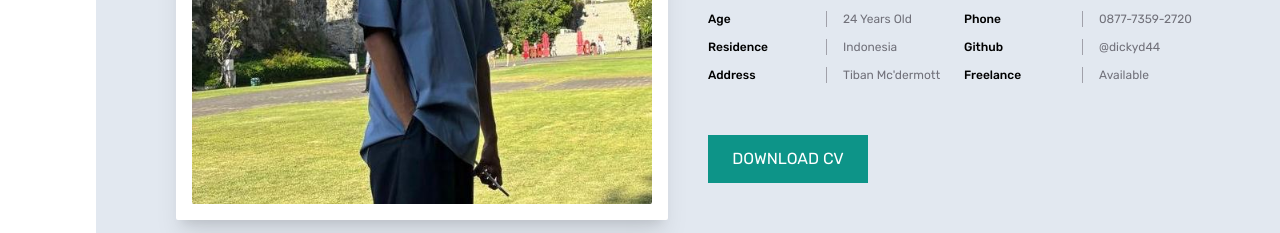
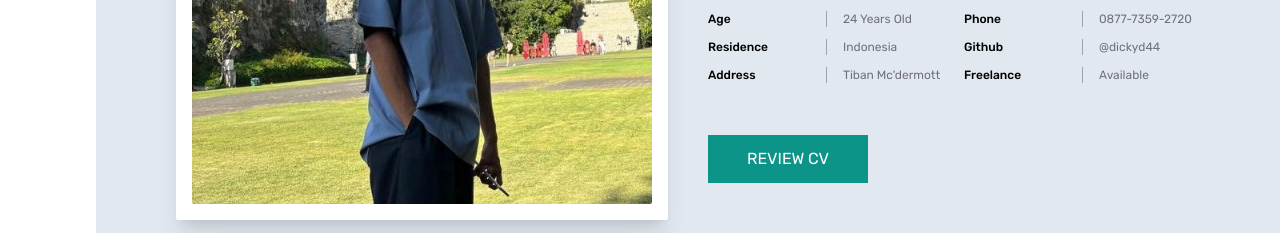
Before and after one commit to dickyd44/portfolio, a Next.js app: page / in a window 1280 px wide. Shown: the part 1300-1533 px from the top of the page. Built offline with nearby package versions, Linux system fonts and the light colour scheme.

Commit message:
maintenance

```diff
--- a/src/components/organisms/about/index.tsx
+++ b/src/components/organisms/about/index.tsx
@@ -4,6 +4,7 @@ import Image from "next/image";
 import { motion } from "framer-motion";
 import { appearsLeft, appearsRight } from "@/src/animation";
 import { RoleText } from "../../atoms/role-text";
+import Link from "next/link";
 
 const IDENTITY = [
   {
@@ -129,9 +130,13 @@ export default function AboutSection() {
             </div>
 
             <div className="flex justify-center md:justify-start items-center mt-14 xl:mt-10">
-              <div className="uppercase bg-teal-600 text-white w-40 h-12 flex justify-center items-center">
-                download cv
-              </div>
+              <Link
+                href="/Resume_Dicky Darmawan.pdf"
+                target="_blank"
+                className="uppercase bg-teal-600 hover:bg-teal-700 text-white w-40 h-12 flex justify-center items-center"
+              >
+                review cv
+              </Link>
             </div>
           </motion.div>
         </div>
--- a/src/components/organisms/experience/index.tsx
+++ b/src/components/organisms/experience/index.tsx
@@ -18,14 +18,14 @@ const CARDS = [
     photo: BOneConsulting,
     date: "01 Mar 2024",
     company: "b one consulting",
-    label: "junior front-end developer",
+    label: "front-end developer",
     title: "making the website landing pages",
     subtitle:
       "For 6 months, I worked on a website project, namely Bali Smart Investment, and where I made it page by page, starting from home, services and so on.",
   },
   {
     photo: TotalPrint,
-    date: "02 June 2022",
+    date: "01 April 2021",
     company: "pt. total print indonesia",
     label: "technician engineer",
     title: "service machine photocopy",
@@ -34,7 +34,7 @@ const CARDS = [
   },
   {
     photo: FamilyCoffee,
-    date: "03 August 2023",
+    date: "03 March 2022",
     company: "family coffee",
     label: "barista",
     title: "service customer making good coffee",
```
Also changed, not shown: 1 other file (tests, documents, lock files or other folders).
